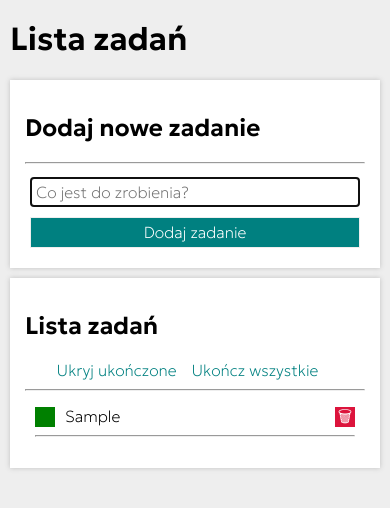
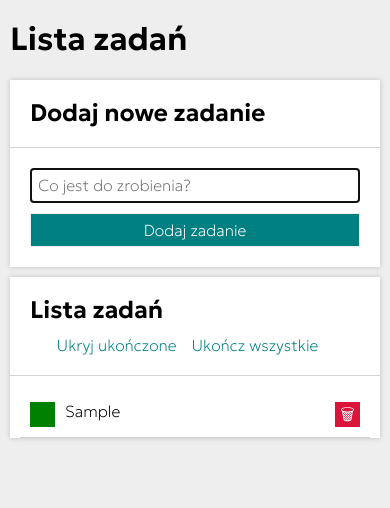
Before and after one commit to AnnaSudy/To-do_list, a plain HTML site: page index.html in a window 390 px wide. Both pictures are taken after typing "Sample" into the empty fields and a click on the button "Dodaj zadanie". Drawn offline with nearby package versions, Linux system fonts and the light colour scheme.

Commit message:
css changes

```diff
--- a/css/body.css
+++ b/css/body.css
@@ -1,7 +1,7 @@
 .body {
   background-color: rgb(238, 238, 238);
   margin: 20px auto;
-  max-width: 800px;
+  max-width: 900px;
   font-family: "Geologica", sans-serif;
 }
 
--- a/css/form.css
+++ b/css/form.css
@@ -3,17 +3,24 @@
     flex-direction: row;
     flex-wrap: wrap;
     justify-content: stretch;
+    padding: 20px;
+
+
 }
 
 .form__item {
-    margin: 5px;
-    padding: 5px;
+
+    padding: 7px;
     border: 1px solid rgb(238, 238, 238);
     flex-grow: 1;
+    ;
+
 }
 
 .form__item--input {
-    flex-basis: 600px;
+    flex-basis: 500px;
+    margin-right: 10px;
+
 }
 
 .form__item--button {
@@ -22,6 +29,8 @@
     flex-basis: 130px;
     flex-shrink: 0;
     transition: background 1s;
+    cursor: pointer;
+
 }
 
 .form__item--button:hover {
@@ -33,5 +42,8 @@
 @media (max-width: 767px) {
     .form__item--button {
         width: 100%;
+        margin-top: 10px;
     }
-}
+    .form__item--input {
+        margin-right: 0;
+}};
--- a/css/list.css
+++ b/css/list.css
@@ -8,6 +8,8 @@
   display: grid;
   grid-template-columns: auto 1fr auto;
   word-break: break-word;
+  padding: 10px;
+  border-bottom: 1px lightgrey solid;
 }
 
 .list__span--done {
@@ -16,9 +18,10 @@
 
 .list__button {
   border: none;
-  height: 20px;
-  width: 20px;
+  height: 25px;
+  width: 25px;
   transition: background 1s;
+  cursor: pointer;
 }
 
 .list__button--remove {
@@ -52,6 +55,7 @@
   color: teal;
   padding-left: 0;
   padding-right: 15px;
+  cursor: pointer;
 
 }
 
--- a/css/section.css
+++ b/css/section.css
@@ -1,7 +1,6 @@
 .section {
   background-color: rgb(255, 255, 255);
   box-shadow: 0 0 5px 0 hsl(0, 0%, 75%);
-  padding: 15px;
   margin-top: 10px;
 }
 
@@ -9,8 +8,20 @@
   display: flex;
   justify-content: space-between;
   flex-wrap: wrap;
+  border-bottom: 1px lightgrey solid;
+  padding: 20px;
 }
 
+.section__header {
+border-bottom: 1px lightgrey solid;
+padding: 20px;
+margin: 0;
+
+}
+
+.section__containerHeader {
+  margin: 0;
+}
 .section__buttons {
   align-self: center;
 }
@@ -22,4 +33,6 @@
     justify-content: center;
 
   }
-}
+  .section__containerHeader {
+    margin-bottom: 10px;
+}};
--- a/index.html
+++ b/index.html
@@ -40,8 +40,8 @@
         <h1>Lista zadań</h1>
       </header>
       <section class="section">
-        <h2>Dodaj nowe zadanie</h2>
-        <hr />
+        <h2 class = "section__header">Dodaj nowe zadanie</h2>
+
         <form class="form js-form">
           <input
             class="form__item form__item--input js-newTask"
@@ -52,10 +52,10 @@
       </section>
       <section class="section">
         <div class="section__container">
-          <h2>Lista zadań</h2>
+          <h2 class="section__containerHeader">Lista zadań</h2>
           <span class="section__buttons js-buttons"></span>
         </div>
-        <hr />
+
         <ul class="list js-tasks"></ul>
       </section>
     </main>
--- a/js/script.js
+++ b/js/script.js
@@ -13,7 +13,11 @@
   };
 
   const toggleTaskDone = (taskIndex) => {
-        tasks = [...tasks.slice(0, taskIndex), { ...tasks[taskIndex], done: !tasks[taskIndex].done }, ...tasks.slice(taskIndex + 1)];
+    tasks = [
+      ...tasks.slice(0, taskIndex),
+      { ...tasks[taskIndex], done: !tasks[taskIndex].done },
+      ...tasks.slice(taskIndex + 1),
+    ];
 
     render();
   };
@@ -40,13 +44,15 @@
 
     for (const task of tasks) {
       tasksListHTMLContent += `
-  <div class = "${task.done && hideDoneTasks ? " list__item--hidden" : ""
+  <div class = "${
+    task.done && hideDoneTasks ? " list__item--hidden" : ""
   }">        <li class="list__item">
-  <button class="list__button list__button--done js-done">${task.done ? "✓" : ""
+  <button class="list__button list__button--done js-done">${
+    task.done ? "✓" : ""
   }</button>
   <span class="${task.done ? "list__span--done" : ""}">${task.content} </span>
   <button class="list__button list__button--remove js-remove">🗑</button>
-  </li> <hr></div>`;
+  </li></div>`;
     }
     document.querySelector(".js-tasks").innerHTML = tasksListHTMLContent;
   };
@@ -85,14 +91,15 @@
     let htmlButtons = "";
 
     if (tasks.length > 0) {
-            htmlButtons += `<button class = " button js-toggleFinished">${hideDoneTasks ? "Pokaż" : "Ukryj"
+      htmlButtons += `<button class = " button js-toggleFinished">${
+        hideDoneTasks ? "Pokaż" : "Ukryj"
       } ukończone</button>
 
-      <button class = "button js-checkAll"${tasks.every(({ done }) => done) ? "disabled" : ""
+      <button class = "button js-checkAll"${
+        tasks.every(({ done }) => done) ? "disabled" : ""
       }>Ukończ wszystkie</button>
   `;
     }
-
 
     document.querySelector(".js-buttons").innerHTML = htmlButtons;
 
```
Lines whose indentation alone changed are shown as unchanged.
